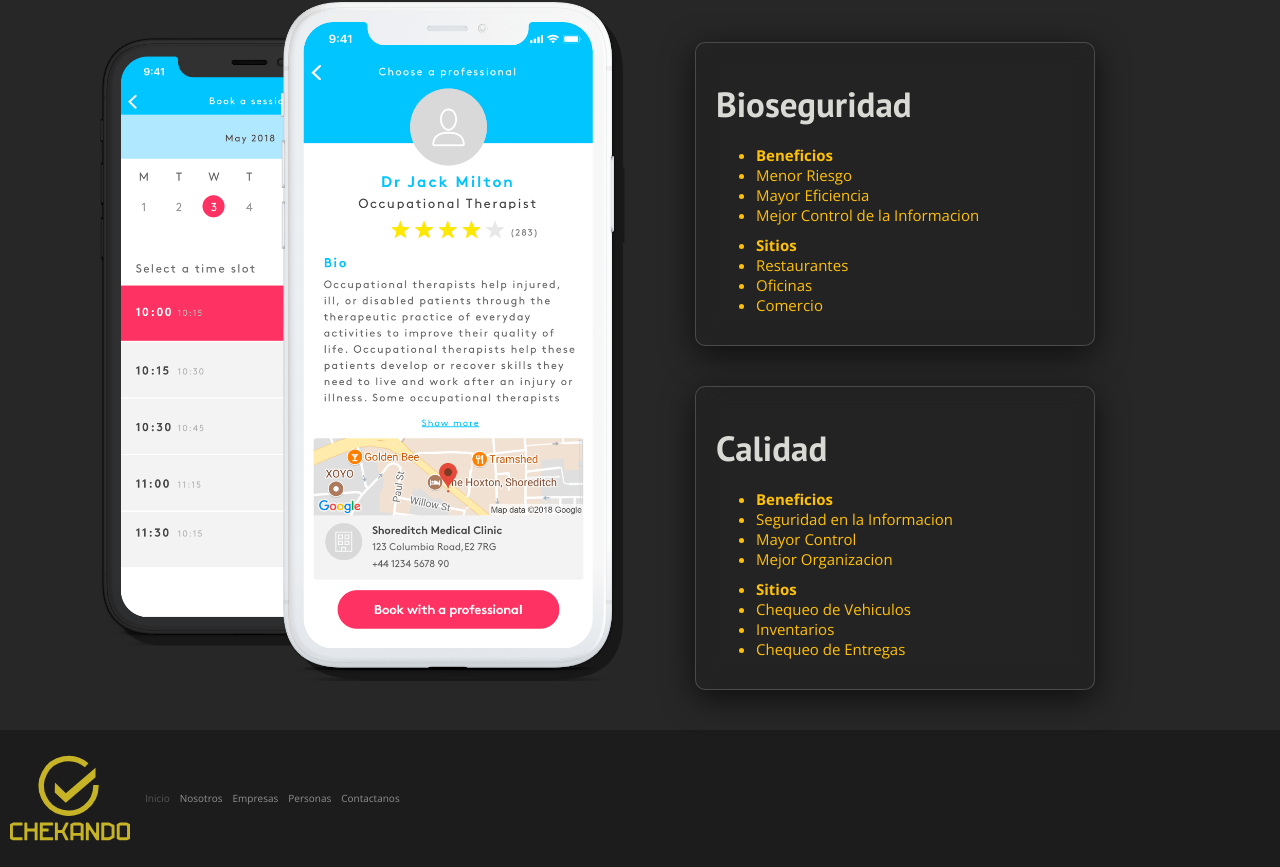
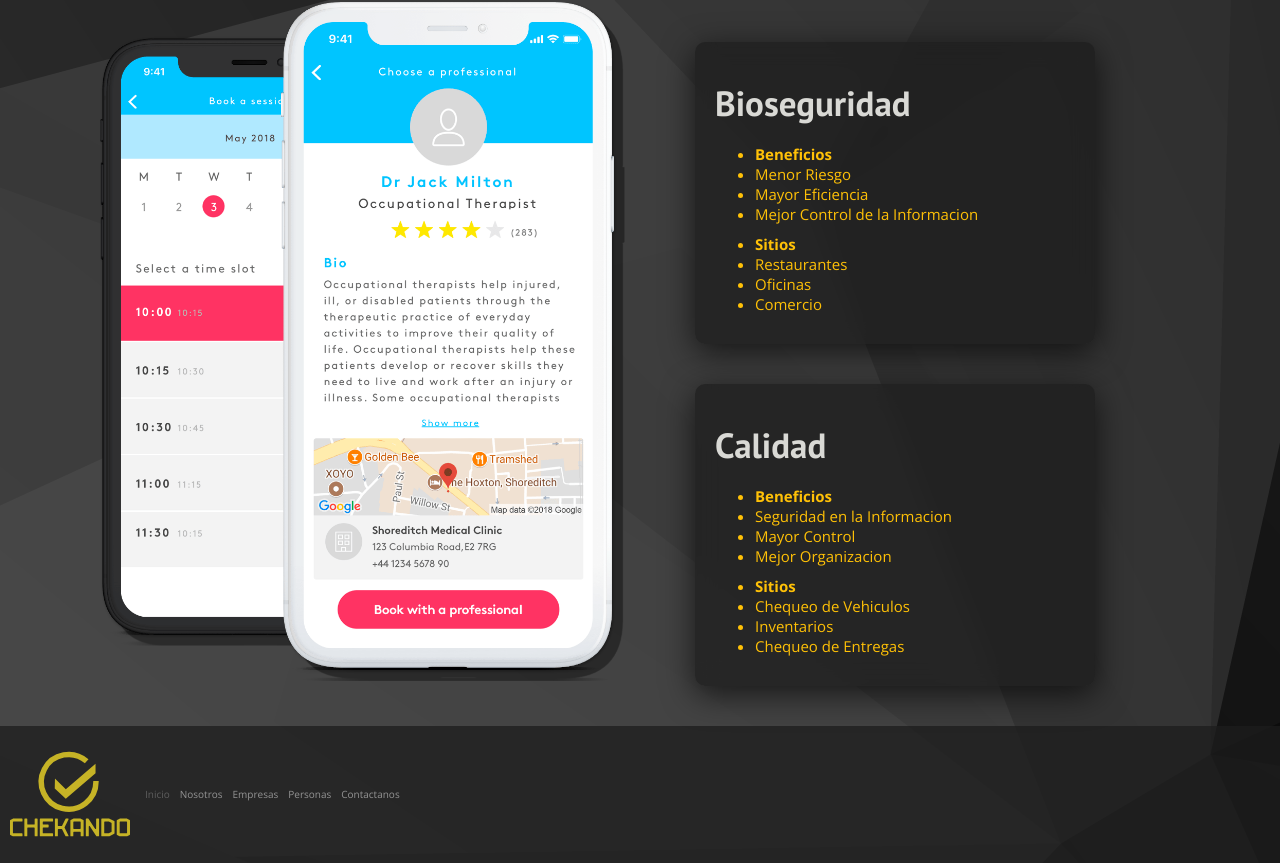
Before and after one commit to CarlosBorrero141/chekando2.0, a website: page empresas.html in a window 1280 px wide. Shown: the part 336-1203 px from the top of the page. Drawn offline with nearby package versions, Linux system fonts and the light colour scheme.

Commit message:
Modificaciones del BG

```diff
--- a/scss/main.scss
+++ b/scss/main.scss
@@ -5,7 +5,9 @@ html {
   }
 
   body {
-    background-color:$color-segundario;
+    background-image: url(../img/bg5.png);
+    background-repeat: no-repeat;
+
   }
 
   h1,
@@ -61,7 +63,7 @@ html {
 
   /*navegacion*/
   .barra {
-    background-color: $color-primario;
+    background-color: rgba( 28, 28, 28, 0.75 );
 
     .barra_navegacion ul li {
       margin: 0 1rem;
@@ -81,13 +83,14 @@ html {
 
   /*Empresas*/
 
+
+
   .servicioEmpresas{
-    background: rgba( 28, 28, 28, 0.30 );
+    background: rgba( 28, 28, 28, 0.70 );
     box-shadow: 0 8px 32px 0 rgba( 0, 0, 0, 0.65 );
     backdrop-filter: blur( 11.0px );
     -webkit-backdrop-filter: blur( 11.0px );
     border-radius: 10px;
-    border: 1px solid rgba( 255, 255, 255, 0.18 );
     font-size: 1.5rem;
     padding: 2rem;
     margin: 4rem;
@@ -103,7 +106,6 @@ html {
     backdrop-filter: blur( 11.0px );
     -webkit-backdrop-filter: blur( 11.0px );
     border-radius: 10px;
-    border: 1px solid rgba( 255, 255, 255, 0.18 );
       border-radius: 1.3rem;
       margin: 4rem;
       padding: 2rem;
```
Also changed, not shown: index.html (+4 -4 lines), css/style.css, img/bg.png (added), img/bg2.png (added), img/bg3.png (added), img/bg4.gif (added), img/bg4.png (added), img/bg5.png (added), img/prueba3.svg (added), 2 other files.
